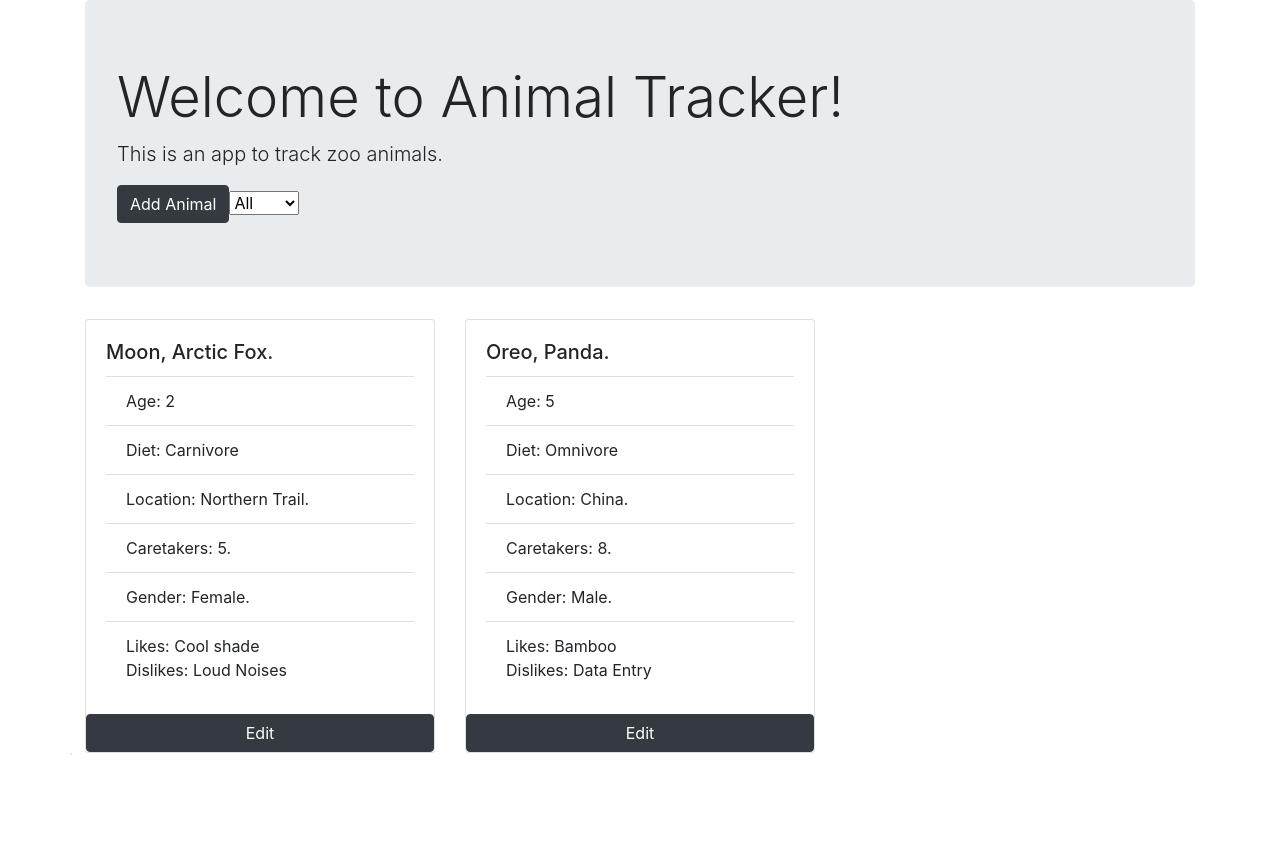
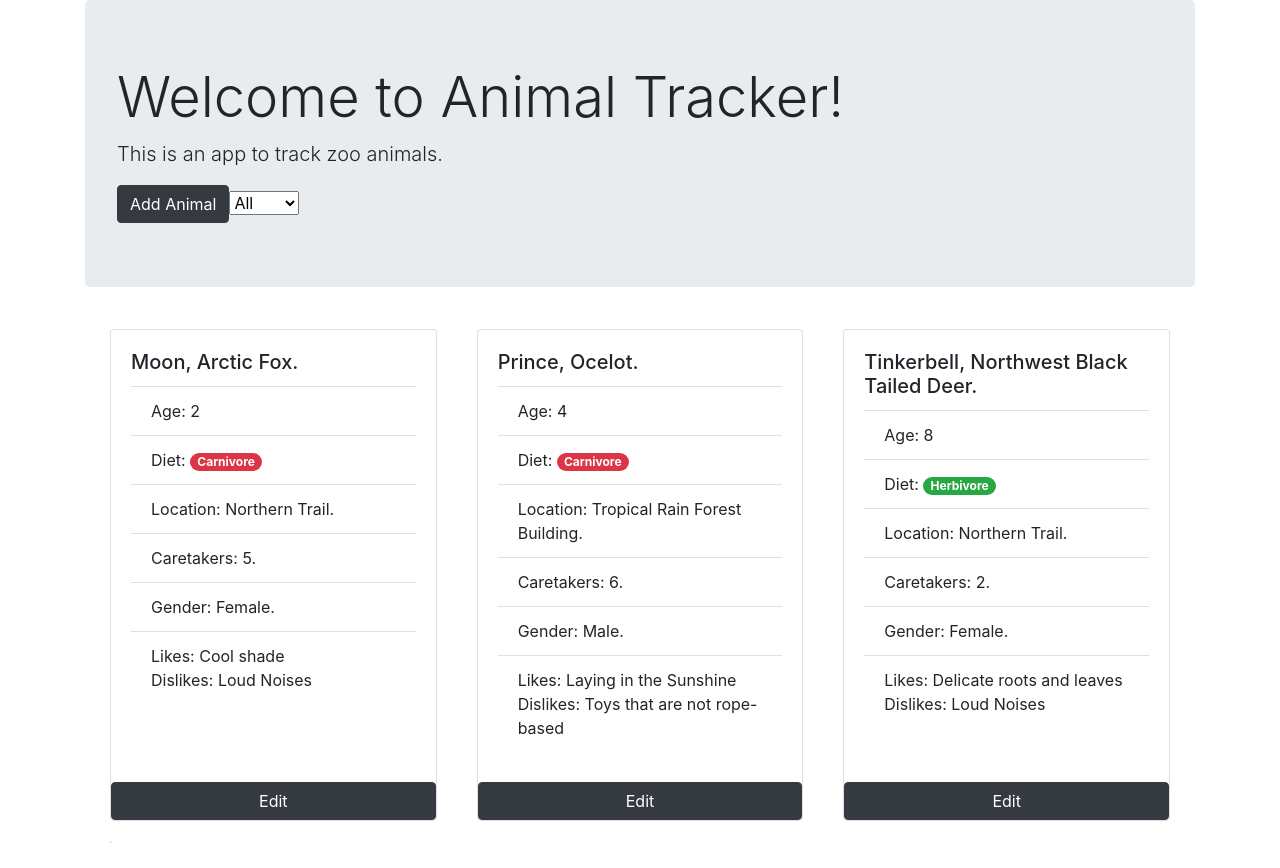
Before and after one commit to amychurchwell/local-zoo, an Angular app: page / in a window 1280 px wide. Before the commit the page ends 800 px from the top, so only its background shows below. Built offline with nearby package versions, Linux system fonts and the light colour scheme.

Commit message:
Add animal diet markers for each type

```diff
--- a/src/app/app.component.html
+++ b/src/app/app.component.html
@@ -15,7 +15,10 @@
           <h5 class="card-title">{{animal.name}}, {{animal.species}}.</h5>
           <ul class="list-group list-group-flush">
             <li class="list-group-item">Age: {{animal.age}}</li>
-            <li class="list-group-item">Diet: {{animal.diet}}</li>
+            <li class="list-group-item">
+              Diet:
+              <span [ngClass]="animalDiet(animal)">{{animal.diet}}</span>
+              </li>
             <li class="list-group-item">Location: {{animal.location}}.</li>
             <li class="list-group-item">Caretakers: {{animal.caretakers}}.</li>
             <li class="list-group-item">Gender: {{animal.sex}}.</li>
@@ -27,7 +30,7 @@
     </div>
   </div>
   <div class="row">
-    <div class="card">
+    <div class="card edit">
      <div class="card-body" *ngIf="selectedAnimal">
        <h3>Edit Animal</h3>
        <div class="form-group">
--- a/src/app/app.component.ts
+++ b/src/app/app.component.ts
@@ -13,7 +13,8 @@ export class AppComponent {
   title = 'Animal Tracker';
   animals: Animal[] = [
     new Animal('Arctic Fox', 'Moon', 2, 'Carnivore', 'Northern Trail', 5, 'Female', 'Cool shade', 'Loud Noises'),
-    new Animal('Panda', 'Oreo', 5, 'Omnivore', 'China', 8, 'Male', 'Bamboo', 'Data Entry')
+    new Animal('Ocelot', 'Prince', 4, 'Carnivore', 'Tropical Rain Forest Building', 6, 'Male', 'Laying in the Sunshine', 'Toys that are not rope-based'),
+    new Animal('Northwest Black Tailed Deer', 'Tinkerbell', 8, 'Herbivore', 'Northern Trail', 2, 'Female', 'Delicate roots and leaves', 'Loud Noises')
   ];
   selectedAnimal = null;
   addButton = null;
@@ -30,4 +31,14 @@ addButtonClick() {
   this.addButton = !this.addButton;
 }
 
+animalDiet(animal){
+  if(animal.diet === "Herbivore"){
+    return "badge badge-pill badge-success";
+  }else if (animal.diet === "Carnivore"){
+    return "badge badge-pill badge-danger";
+  }else{
+    return "badge badge-pill badge-secondary";
+  }
 }
+
+}
--- a/src/app/new-animal.component.ts
+++ b/src/app/new-animal.component.ts
@@ -51,7 +51,7 @@ import { Animal } from './animal.model';
         </div>
       </div>
     </div>
-    <button class="btn btn-dark" (click)="submitForm(newSpecies.value, newName.value, newAge.value, newDiet.value, newLocation.value, newCaretakers.value, newSex.value, newLikes.value, newDislikes.value);">Add</button>
+    <button class="btn btn-dark" (click)="submitForm(newSpecies.value, newName.value, newAge.value, newDiet.value, newLocation.value, newCaretakers.value, newSex.value, newLikes.value, newDislikes.value);" >Add</button>
   </form>
 `
 })
--- a/src/app/search.component.ts
+++ b/src/app/search.component.ts
@@ -2,6 +2,7 @@ import { Component, Input, Output, EventEmitter } from '@angular/core';
 import { Animal } from './animal.model';
 import { AppComponent } from './app.component';
 import { NewAnimalComponent } from './new-animal.component';
+import { AgePipe } from './age.pipe';
 
 
 @Component({
@@ -18,7 +19,7 @@ import { NewAnimalComponent } from './new-animal.component';
 export class AnimalSearch {
 
   filterByAge: string = "all";
-  @Input() childAnimals: Animal[];
+  @Input() animals: Animal[];
   @Output() clickSender = new EventEmitter();
 
 
--- a/src/styles.css
+++ b/src/styles.css
@@ -1 +1,18 @@
 @import '~bootstrap/dist/css/bootstrap.min.css';
+
+.card {
+  height: 100%;
+  margin: 5px;
+}
+
+.row {
+  margin: 5px;
+}
+
+form {
+  margin: 10px;
+}
+
+.edit {
+  margin: 20px;
+}
```
